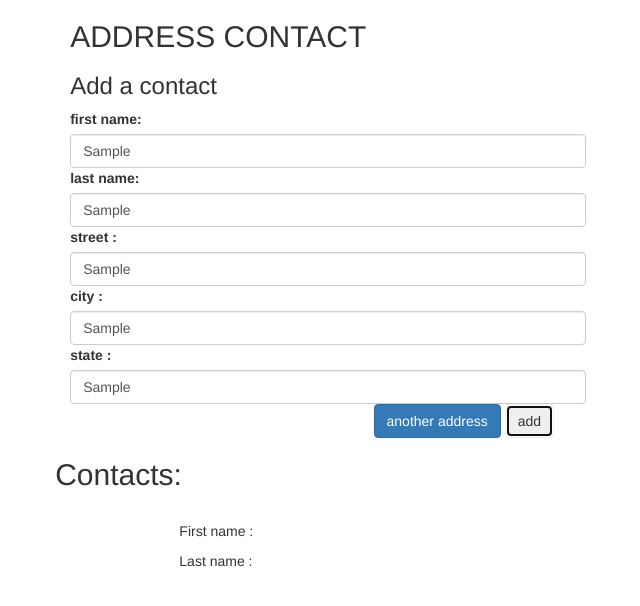
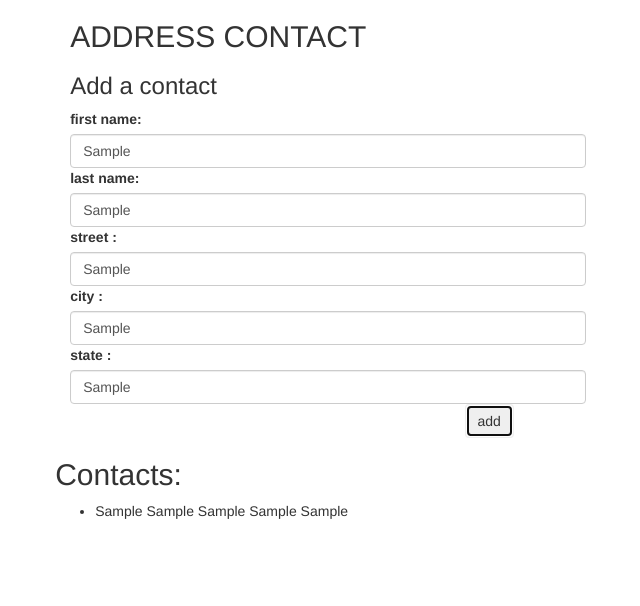
Before and after one commit to qollomcbizzy/AddressContact, a plain HTML site: page Address.html in a window 1280 px wide. Both pictures are taken after typing "Sample", "Sample", "Sample", "Sample", "Sample" into the empty fields and a click on the button "add". Shown: the whole page, without its empty margins (39-679 px from the left). Drawn offline with Linux system fonts and the light colour scheme.

Commit message:
added the other input fields for the address

```diff
--- a/Address.html
+++ b/Address.html
@@ -25,8 +25,7 @@
         <label>state :</label>
         <input type="text" class="form-control" id="new-state">
         <div class="row">
-          <div class="col-md-offset-7">
-            <button type="submit" class="btn btn-primary">another address</button>
+          <div class="col-md-offset-9">
             <button type="submit" class="btn btn-inverse">add</button>
           </div>
         </div>
--- a/css/style.css
+++ b/css/style.css
@@ -1,4 +1,4 @@
-#show-content{
+#show-contact{
   display: none;
 }
 .contact{
--- a/js/script.js
+++ b/js/script.js
@@ -1,10 +1,15 @@
 //back-end logic
-function Contact(first,last){
+function Contact(first,last,street,city,state){
   this.firstname = first;
   this.lastname=last;
+  this.street=street;
+  this.city=city;
+  this.state=state;
 };
-Contact.prototype.fullname =function(){
-  return this.firstname + " " + this.lastname;
+//prototype function to add all address details of one person to display once
+Contact.prototype.fulladdress =function(){
+  return this.firstname + " " + this.lastname +"  " +this.street + " " +
+  this.city+"  " +this.state;
 }
 //user interface
 $(document).ready(function(){
@@ -12,14 +17,17 @@
     event.preventDefault();
     var inputtedFirstname=$("input#new-firstname").val();
     var inputtedLastname=$("input#new-lastname").val();
+    var inputtedStreet=$("input#new-street").val();
+    var inputtedCity=$("input#new-city").val();
+    var inputtedState=$("input#new-state").val();
     //copy constructor for the new contact
-    var newContact=new Contact(inputtedFirstname,inputtedLastname);
-    $("ul#contacts").append("<li><span class='contacts'>" +
-    newContact.fullname() + "</span></li>");
+    var newContact=new Contact(inputtedFirstname,inputtedLastname,inputtedStreet,inputtedCity,inputtedState);
+    $("ul#Contacts").append("<li><span class='contacts'>" +
+    newContact.fulladdress() + "</span></li>");
     //show the last clicked name
     $(".contact").last().click(function(){
-      $("#show-content").show();
-      $("#show-content h2").text(newContact.firstname);
+      $("#show-contact").show();
+      $("#show-contact h2").text(newContact.firstname);
       $(".first-name").text(newContact.firstname);
       $(".last-name").text(newContact.firstname);
     });
```
